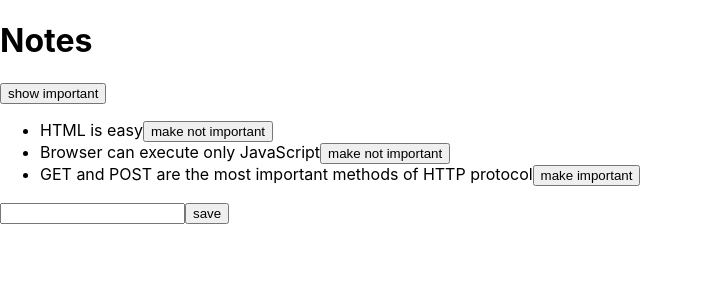
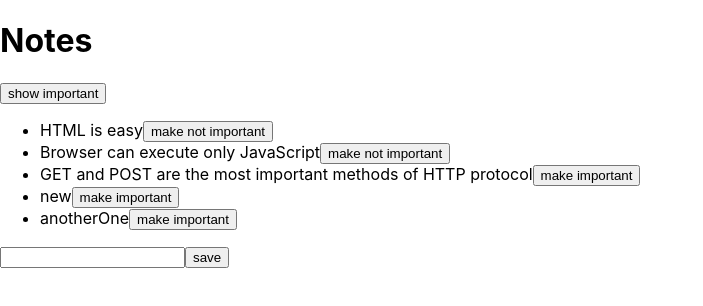
Before and after one commit to fghinzelli/fullstackopen-playground, a React (Create React App) app in the folder notes/: page / in a window 1280 px wide. Shown: the top 306 px of the page, without its empty margins (0-703 px from the left). Built offline with nearby package versions, Linux system fonts and the light colour scheme; data requests are answered from the project's data file.

Commit message:
Services module

```diff
--- a/notes/db.json
+++ b/notes/db.json
@@ -17,6 +17,18 @@
       "content": "GET and POST are the most important methods of HTTP protocol",
       "date": "2022-1-17T19:20:14.298Z",
       "important": false
+    },
+    {
+      "content": "new",
+      "date": "2022-12-26T19:25:31.879Z",
+      "important": false,
+      "id": 4
+    },
+    {
+      "content": "anotherOne",
+      "date": "2022-12-26T19:37:16.959Z",
+      "important": false,
+      "id": 5
     }
   ]
 }
--- a/notes/src/App.js
+++ b/notes/src/App.js
@@ -1,6 +1,7 @@
 import { useState, useEffect } from 'react'
 import Note from './components/Note'
-import axios from 'axios';
+import noteService from './services/notes';
+
 
 const App = () => {
   const [notes, setNotes] = useState([])
@@ -8,20 +9,20 @@ const App = () => {
   const [showAll, setShowAll] = useState(true)
 
   useEffect(() => {
-    axios.get('http://localhost:3001/notes')
-      .then(response => {
-        setNotes(response.data)
-      })
+    noteService
+      .getAll()
+      .then(initialNotes => {
+        setNotes(initialNotes)
+    })
   }, [])
 
   const toggleImportanceOf = id => {
-    console.log(`importance of ${id} needs to be toggled`);
-    const url = `http://localhost:3001/notes/${id}`
     const note = notes.find(n => n.id === id)
     const changedNote = { ...note, important: !note.important }
 
-    axios.put(url, changedNote).then(response => {
-      setNotes(notes.map(n => n.id !== id ? n : response.data))
+    noteService.update(note.id, changedNote)
+      .then(updatedNote => {
+        setNotes(notes.map(n => n.id !== id ? n : updatedNote))
     })
   }
 
@@ -31,19 +32,16 @@ const App = () => {
       content: newNote,
       date: new Date().toISOString(),
       important: Math.random() > 0.5,
-      // id: notes.length + 1,
     }
 
-    axios.post('http://localhost:3001/notes', noteObject)
-      .then(response => {
-        console.log(response)
-        setNotes(notes.concat(response.data));
+    noteService.create(noteObject)
+      .then(newNote => {
+        setNotes(notes.concat(newNote));
         setNewNote('');
       })
   }
 
   const handleNoteChange = (event) => {
-    console.log(event.target.value)
     setNewNote(event.target.value)
   }
 
--- /dev/null
+++ b/notes/src/services/notes.js
@@ -0,0 +1,24 @@
+import axios from 'axios';
+const baseUrl = 'http://localhost:3001/notes';
+
+const getAll = () => {
+    const request =  axios.get(baseUrl)
+    return request.then(response => response.data)
+}
+
+const create = newObject => {
+    const request =  axios.post(baseUrl, newObject)
+    return request.then(response => response.data);
+}
+
+const update = (id, newObject) => {
+    const request = axios.put(`${baseUrl}/${id}`, newObject)
+    return request.then(response => response.data)
+}
+
+// eslint-disable-next-line
+export default {
+    getAll: getAll,
+    create: create,
+    update: update
+}
```
